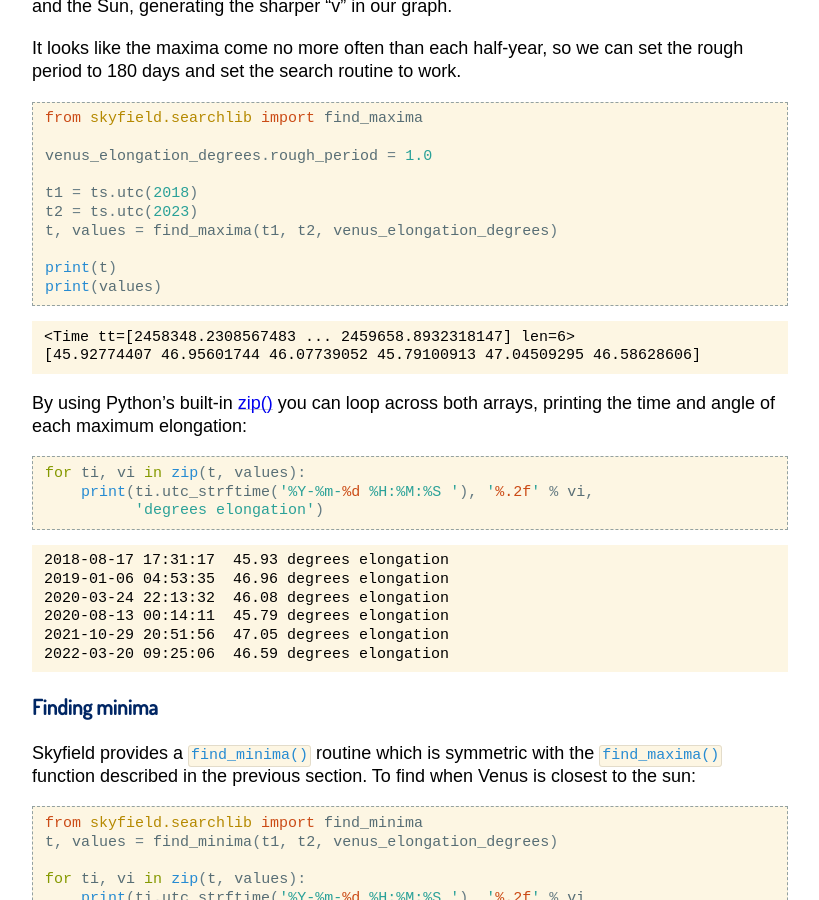
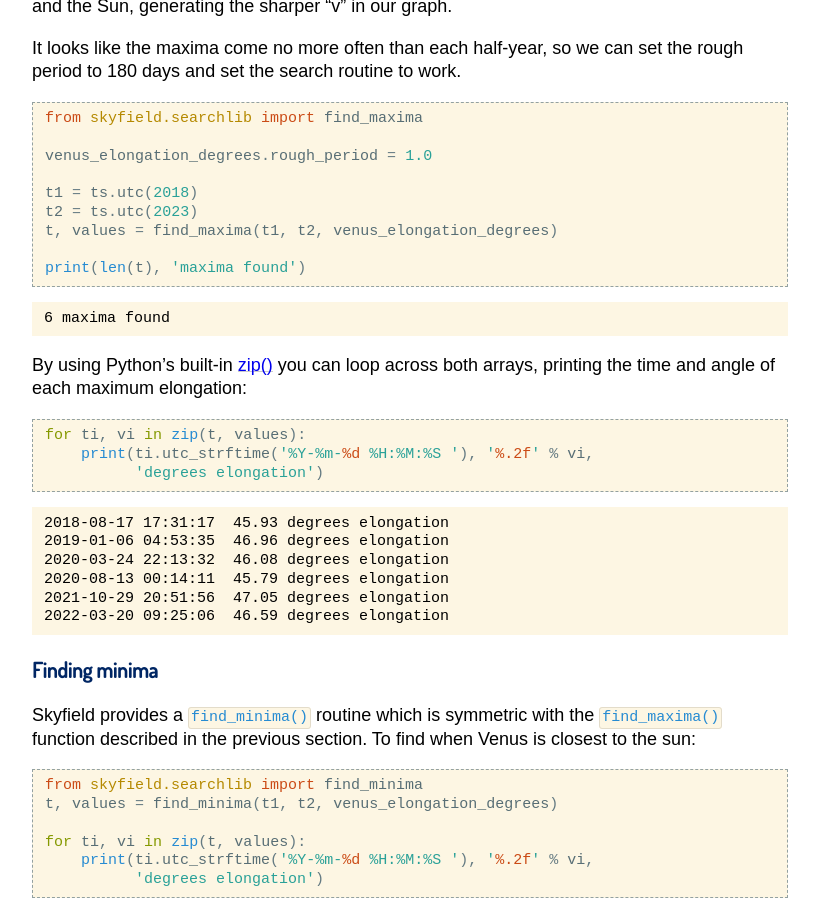
Before and after one commit to skyfielders/python-skyfield, a Sphinx documentation site: the page built from skyfield/documentation/searches.rst, in a window 1280 px wide and 900 px high, scrolled down 6518 px. Shown: the whole window, without its empty margins (230-1049 px from the left). Built offline with Sphinx 7.4.7, drawn with Linux system fonts in a browser that asks for light colours; some web fonts are replaced; pages that are not in the unit, such as notebooks, are missing from menus.

Commit message:
Hide precision difference between x86 and CI

```diff
--- a/skyfield/documentation/searches.rst
+++ b/skyfield/documentation/searches.rst
@@ -412,13 +412,11 @@ and set the search routine to work.
     t2 = ts.utc(2023)
     t, values = find_maxima(t1, t2, venus_elongation_degrees)
 
-    print(t)
-    print(values)
+    print(len(t), 'maxima found')
 
 .. testoutput::
 
-    <Time tt=[2458348.2308567483 ... 2459658.8932318147] len=6>
-    [45.92774407 46.95601744 46.07739052 45.79100913 47.04509295 46.58628606]
+    6 maxima found
 
 .. testcleanup::
 
```
